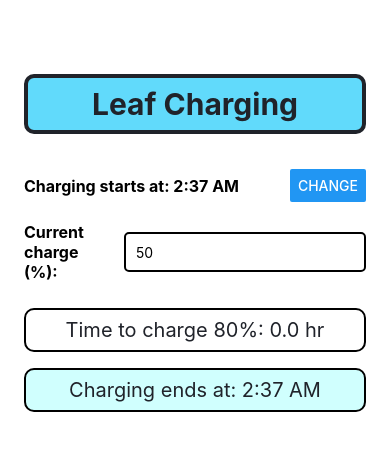
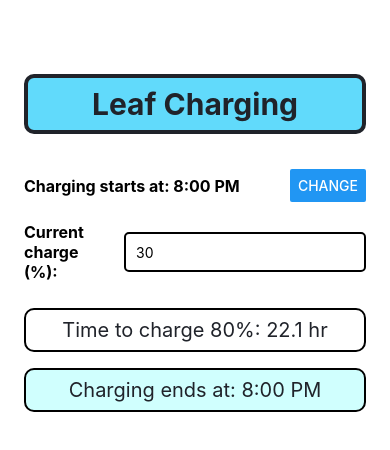
Before and after one commit to masumhabib/leaf-charging-time-calculator, a React Native app: screen / in a window 390 px wide. Shown: the top 450 px of the page. Built offline with nearby package versions, Linux system fonts and the light colour scheme.

Commit message:
Fix a bug where the Charging End time won't be calculated when the starting time changes.

```diff
--- a/App.tsx
+++ b/App.tsx
@@ -16,15 +16,25 @@
 const LEAF_MAX_CHARGE = 80; // %
 
 const App = () => {
-  const [percentCharge, setPercentCharge] = useState(50);
+  const newDateWithHour = (currentHour: Int32) => {
+    const date = new Date();
+    date.setHours(currentHour, 0, 0);
+    return date;
+  };
+
+
+  const [percentCharge, setPercentCharge] = useState(30);
   const [chargingTime, setChargingTime] = useState(0);
-  const [chargingStartTime, setChargingStartTime] = useState(new Date());
+  //const [chargingStartTime, setChargingStartTime] = useState(new Date().setHours(20,0,0));
+  const [chargingStartTime, setChargingStartTime] = useState(newDateWithHour(20));
+  //const [chargingStartTime, setChargingStartTime] = useState(new Date());
   const [showTimePicker, setShowTimePicker] = useState(false);
   const [chargingEndTime, setChargingEndTime] = useState('');
 
   useEffect(() => {
-    calculateChargingEndTime();
-  }, [chargingStartTime, chargingTime]);
+    //calculateChargingEndTime();
+    recalculate();
+  }, [chargingStartTime, percentCharge]);
 
   const calculateChargingTime = (batterySize:Float, chargingRate: Float, maxCharge:Float, currentCharge: Float) => {
     if (currentCharge >= maxCharge) {
@@ -38,18 +48,26 @@
     return timeToCharge;
   };
 
+  const recalculate = () => {
+    const chargingTime = calculateChargingTime(LEAF_BATTERY_SIZE, LEAF_TRICLE_CHARGING_RATE, LEAF_MAX_CHARGE, percentCharge);
+    setChargingTime(chargingTime);
+    const endTime = calculateChargingEndTime()
+    setChargingEndTime(endTime.format('h:mm A'));
+  };
+
+
   const handlePercentChargeChange = (value: string) => {
     const percentCharge = parseFloat(value);
     if (!isNaN(percentCharge)) {
       setPercentCharge(percentCharge);
-      const chargingTime = calculateChargingTime(LEAF_BATTERY_SIZE, LEAF_TRICLE_CHARGING_RATE, LEAF_MAX_CHARGE, percentCharge);
-      setChargingTime(chargingTime);
+      //const chargingTime = calculateChargingTime(LEAF_BATTERY_SIZE, LEAF_TRICLE_CHARGING_RATE, LEAF_MAX_CHARGE, percentCharge);
+      //setChargingTime(chargingTime);
     } else {
       setPercentCharge(0); // Reset to 0 if input is invalid
     }
   };
 
-   const onStartTimeChange = (event: any, selectedDate: any) => {
+  const onStartTimeChange = (event: any, selectedDate: any) => {
     const currentDate = selectedDate || chargingStartTime;
     setShowTimePicker(Platform.OS === 'ios');
     setChargingStartTime(currentDate);
@@ -66,7 +84,7 @@
   const calculateChargingEndTime = () => {
     const startTime = moment(chargingStartTime);
     const endTime = startTime.add(chargingTime, 'hours');
-    setChargingEndTime(endTime.format('h:mm A'));
+    return endTime
   };
 
   return (
```
Also changed, not shown: 1 other file (tests, documents, lock files or other folders).
